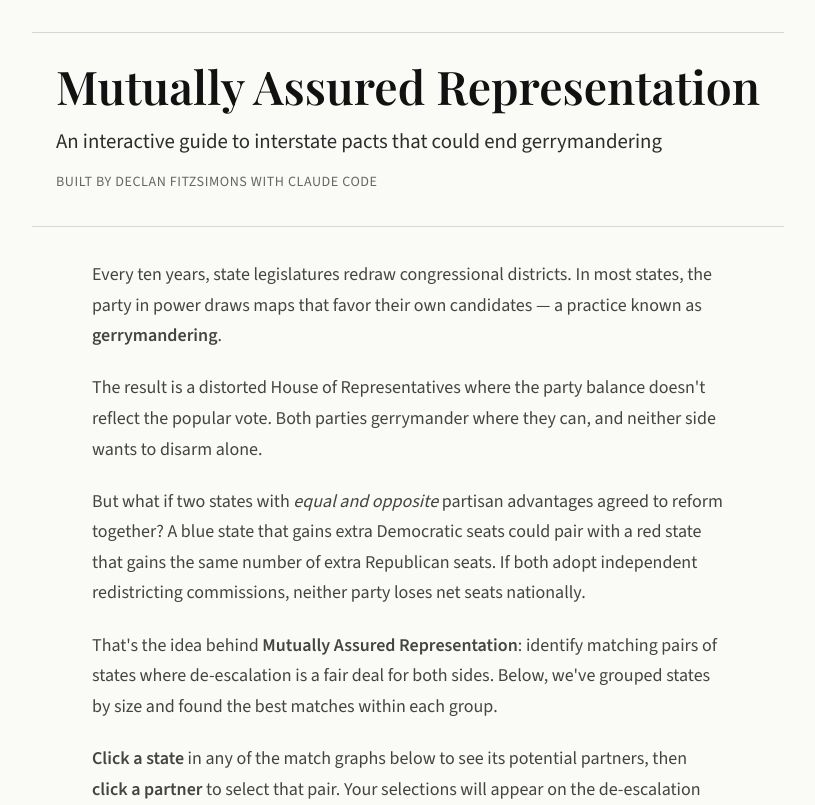
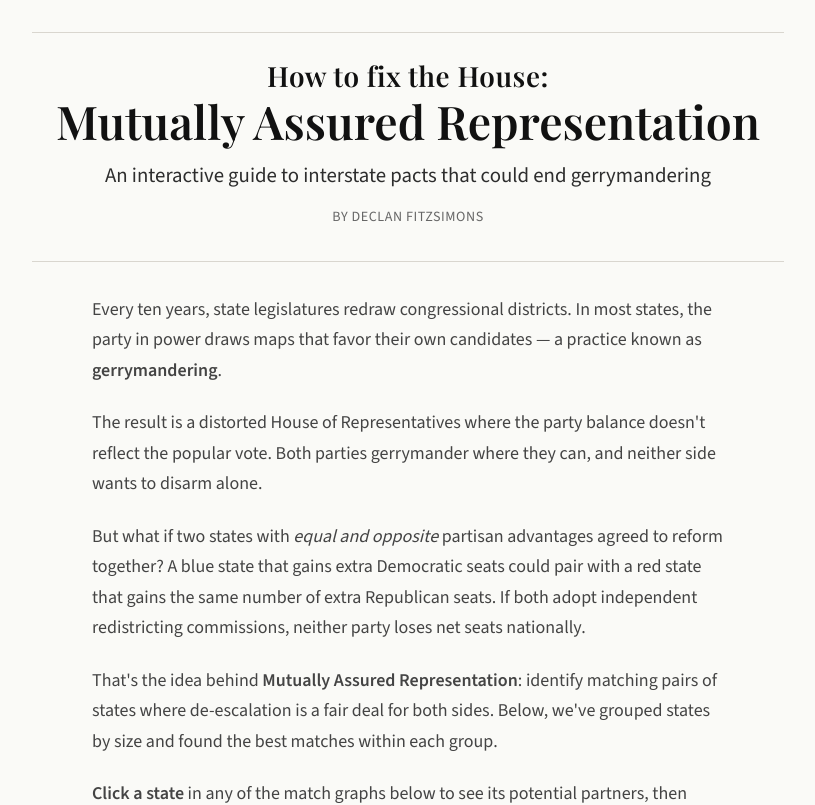
Before and after one commit to declanthewise/mutually-assured-representation, a React (Vite) app: page / in a window 1280 px wide. Shown: the top 805 px of the page, without its empty margins (232-1047 px from the left). Built offline with nearby package versions, Linux system fonts and the light colour scheme; no server answers.

Commit message:
refine headline layout and safe-seat gradient colors

```diff
--- a/src/App.css
+++ b/src/App.css
@@ -75,7 +75,7 @@ body {
   padding: 1.75rem 1.5rem 2rem;
   border-top: 1px solid #d9d6cf;
   border-bottom: 1px solid #d9d6cf;
-  text-align: left;
+  text-align: center;
 }
 
 .article-header h1 {
@@ -89,11 +89,23 @@ body {
   text-wrap: balance;
 }
 
+.headline-kicker {
+  display: block;
+  font-size: 0.6em;
+  font-weight: 500;
+  letter-spacing: 0.02em;
+  margin-bottom: 0.3rem;
+}
+
+.headline-title {
+  display: block;
+}
+
 .article-subtitle {
   color: #2d2d2d;
   font-size: clamp(1.1rem, 1.8vw, 1.3rem);
   max-width: 640px;
-  margin: 0 0 0.9rem;
+  margin: 0 auto 0.9rem;
   line-height: 1.45;
 }
 
@@ -143,7 +155,7 @@ body {
 }
 
 .legend-gradient.safe-seats {
-  background: linear-gradient(to right, #2ca02c, #f0e442);
+  background: linear-gradient(to right, #2ca25f, #f0e442);
 }
 
 .legend-labels {
--- a/src/App.tsx
+++ b/src/App.tsx
@@ -36,12 +36,15 @@ function App() {
       </section>
 
       <header className="article-header">
-        <h1>Mutually Assured Representation</h1>
+        <h1>
+          <span className="headline-kicker">How to fix the House:</span>
+          <span className="headline-title">Mutually Assured Representation</span>
+        </h1>
         <p className="article-subtitle">
           An interactive guide to interstate pacts that could end gerrymandering
         </p>
         <p className="article-byline">
-          Built by Declan Fitzsimons with Claude Code
+          By Declan Fitzsimons
         </p>
       </header>
 
--- a/src/components/HeroMap.tsx
+++ b/src/components/HeroMap.tsx
@@ -29,10 +29,10 @@ export function HeroMap({ topoData, onHoverState }: HeroMapProps) {
 
     svg.attr('viewBox', `0 0 ${width} ${height}`);
 
-    // Light gray (competitive) to yellow (safe) based on % of safe seats
+    // Green (competitive) to yellow (safe) based on % of safe seats
     const safeSeatsColorScale = d3.scaleLinear<string>()
       .domain([0, 100])
-      .range(['#e3e3e3', '#f0e442'])
+      .range(['#2ca25f', '#f0e442'])
       .clamp(true);
 
     const states = topojson.feature(topoData, topoData.objects.states);
--- a/src/components/ResultMap.tsx
+++ b/src/components/ResultMap.tsx
@@ -36,10 +36,10 @@ export function ResultMap({ topoData, selectedMatches }: ResultMapProps) {
 
     svg.attr('viewBox', `0 0 ${width} ${height}`);
 
-    // Light gray (competitive) to yellow (safe) based on % of safe seats
+    // Green (competitive) to yellow (safe) based on % of safe seats
     const safeSeatsColorScale = d3.scaleLinear<string>()
       .domain([0, 100])
-      .range(['#e3e3e3', '#f0e442'])
+      .range(['#2ca25f', '#f0e442'])
       .clamp(true);
 
     const states = topojson.feature(topoData, topoData.objects.states);
```
